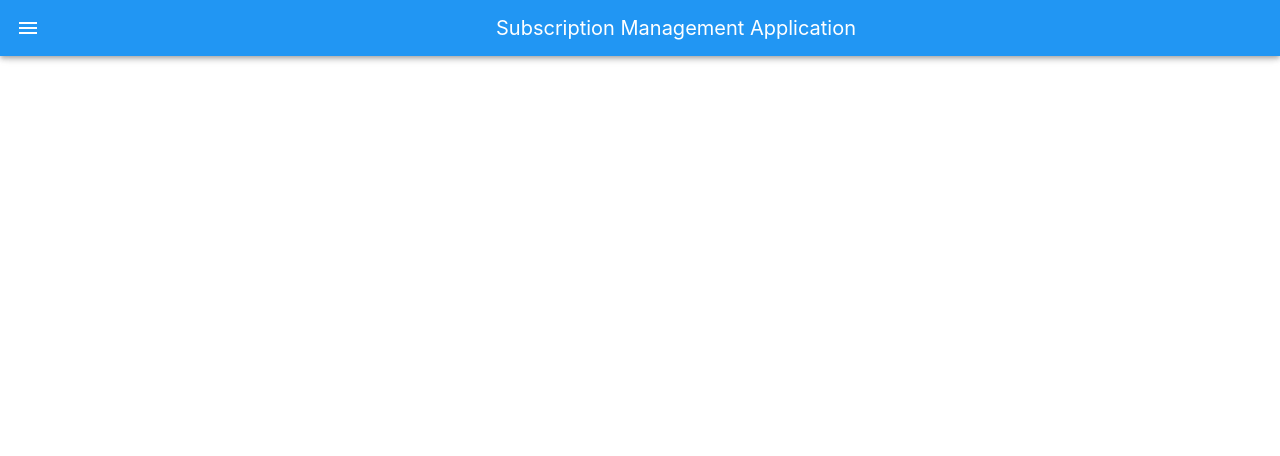
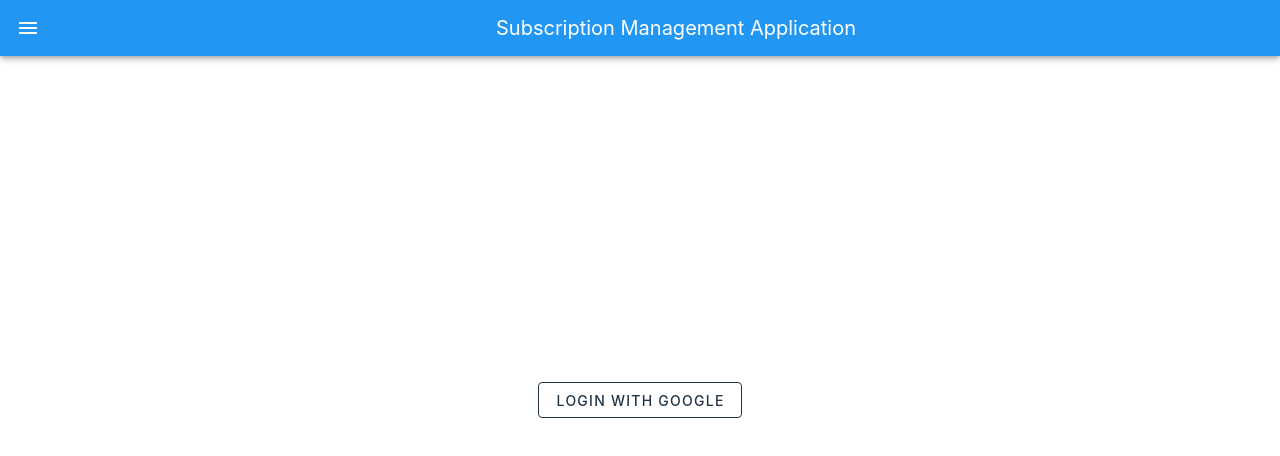
Before and after one commit to TedVu/subscription-management, a Vue app in the folder frontend/: page / in a window 1280 px wide. Shown: the top 456 px of the page. Built offline with nearby package versions, Linux system fonts and the light colour scheme.

Commit message:
Add signin with google

```diff
--- a/frontend/src/Pages/Login.vue
+++ b/frontend/src/Pages/Login.vue
@@ -1,7 +1,37 @@
 <script setup lang="ts">
 import Header from "../components/Header.vue";
+import { getAuth, signInWithPopup, GoogleAuthProvider } from "firebase/auth";
+
+const provider = new GoogleAuthProvider();
+
+const auth = getAuth();
+
+const handleLogin = () => {
+  signInWithPopup(auth, provider)
+    .then((result) => {
+      console.log("Sign in successfully");
+      // This gives you a Google Access Token. You can use it to access the Google API.
+      const credential = GoogleAuthProvider.credentialFromResult(result);
+      const token = credential?.accessToken;
+      // The signed-in user info.
+      const user = result.user;
+      // IdP data available using getAdditionalUserInfo(result)
+      // ...
+    })
+    .catch((error) => {
+      // Handle Errors here.
+      const errorCode = error.code;
+      const errorMessage = error.message;
+      // The email of the user's account used.
+      const email = error.customData.email;
+      // The AuthCredential type that was used.
+      const credential = GoogleAuthProvider.credentialFromError(error);
+      // ...
+    });
+};
 </script>
 
 <template>
   <Header />
+  <v-btn variant="outlined" @click="handleLogin"> Login with Google </v-btn>
 </template>
```
